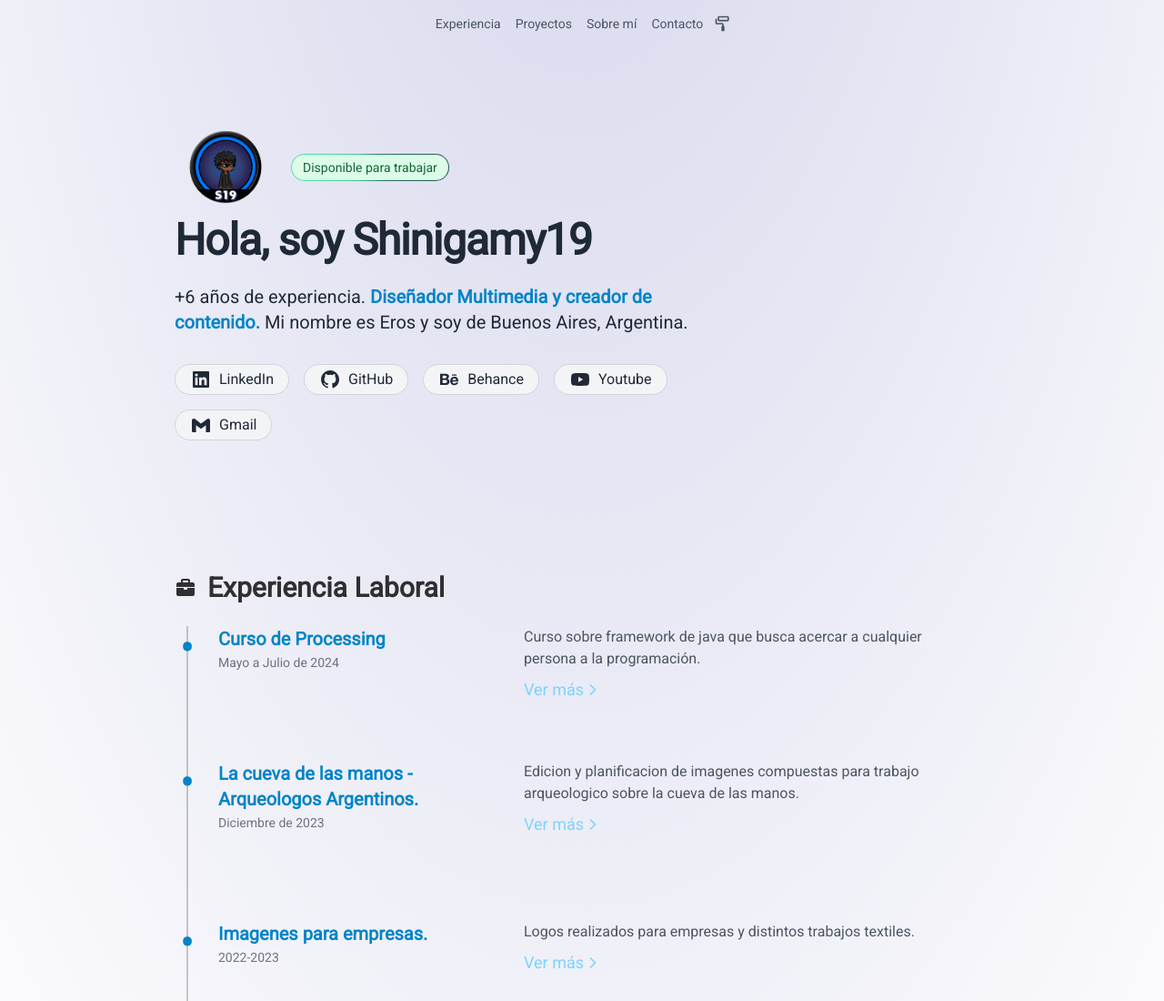
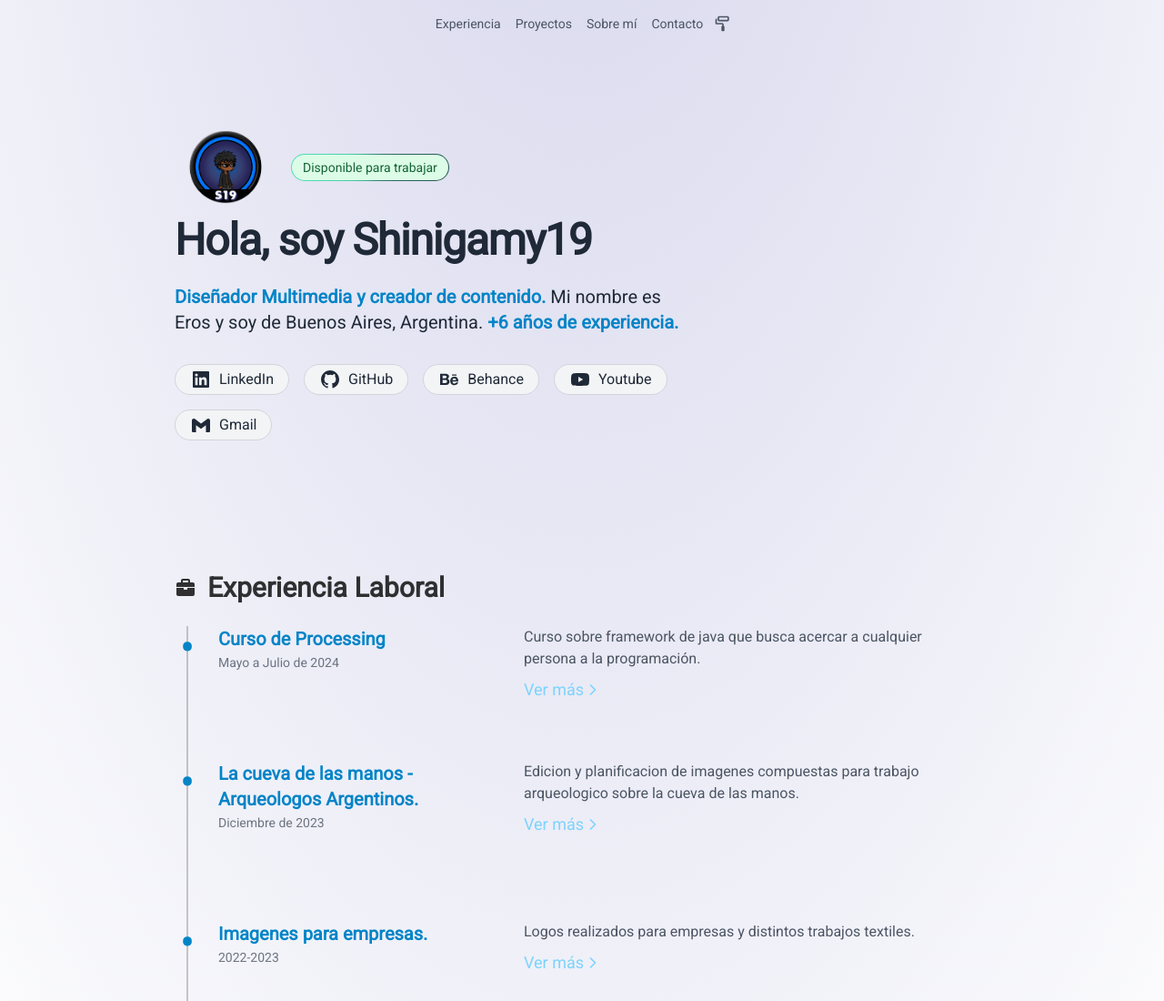
Before and after one commit to Shinigamy19/portfolio-astro, an Astro site: page / in a window 1280 px wide. Shown: the top 1100 px of the page at 91% size. Built offline with nearby package versions, Linux system fonts and the light colour scheme; Astro itself is replaced by a stand-in of ours.

Commit message:
Logo y Descripción

```diff
--- a/src/components/Presentacion.astro
+++ b/src/components/Presentacion.astro
@@ -29,9 +29,9 @@ import SocialPill from '../components/SocialPill.astro';
   <p
     class="mt-6 text-xl text-gray-800 dark:[&>strong]:text-yellow-400 [&>strong]:text-sky-600 [&>strong]:font-semibold dark:text-gray-300"
   >
-  +6 años de experiencia. <strong
-      >Diseñador Multimedia y creador de contenido.</strong
-    > Mi nombre es Eros y soy de Buenos Aires, Argentina.
+  <strong>Diseñador Multimedia y creador de contenido.</strong>
+  Mi nombre es Eros y soy de Buenos Aires, Argentina.
+  <strong>+6 años de experiencia.</strong>
   </p>
   <nav class="flex flex-wrap gap-4 mt-8">
     <SocialPill href="https://linkedin.com/in/eros-benitez">
--- a/src/layouts/Layout.astro
+++ b/src/layouts/Layout.astro
@@ -21,7 +21,7 @@ const { description, title } = Astro.props
     <meta charset="UTF-8" />
     <meta name="description" content={description} />
     <meta name="viewport" content="width=device-width" />
-    <link rel="icon" type="image/svg+xml" href="/favicon.svg" />
+    <link rel="icon" type="image" href="/Lgpag.png" />
     <meta name="generator" content={Astro.generator} />
     <title>{title}</title>
     <ViewTransitions />
```
Also changed, not shown: public/Lgpag.png (added).
